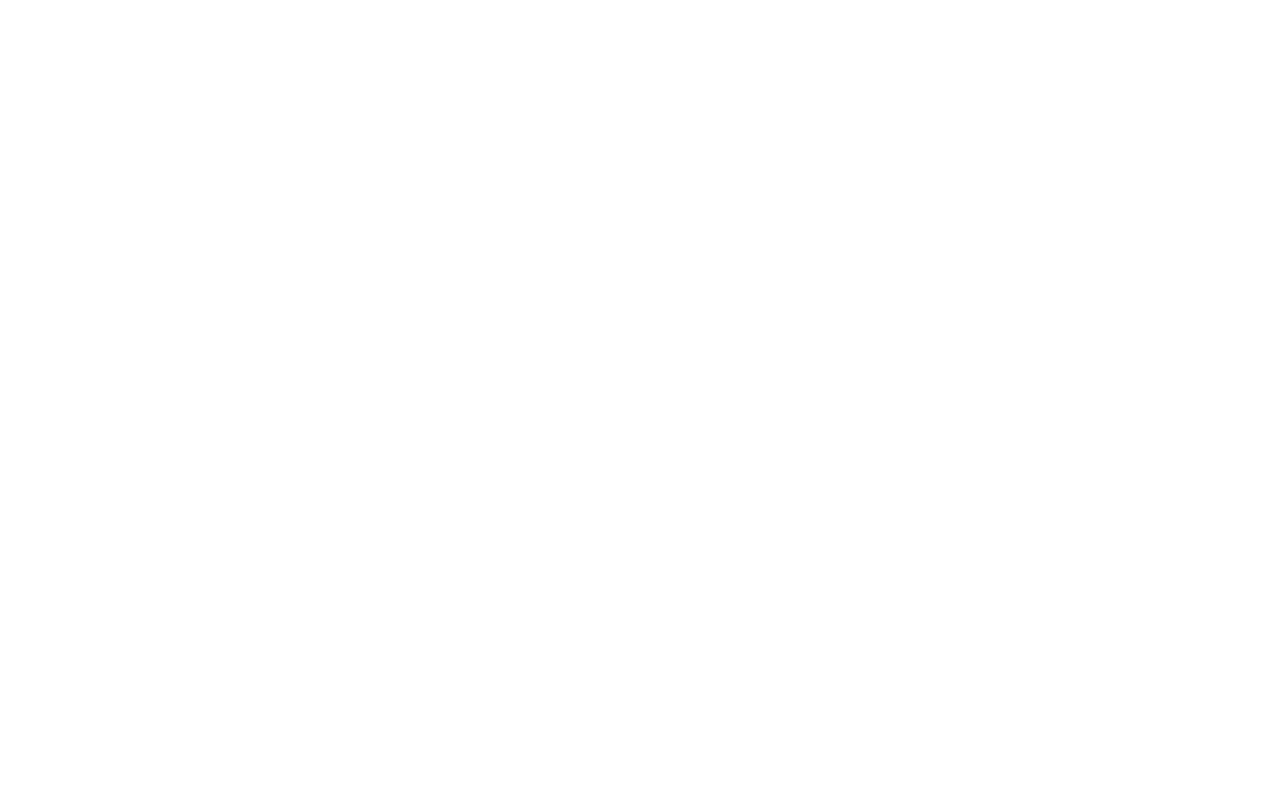
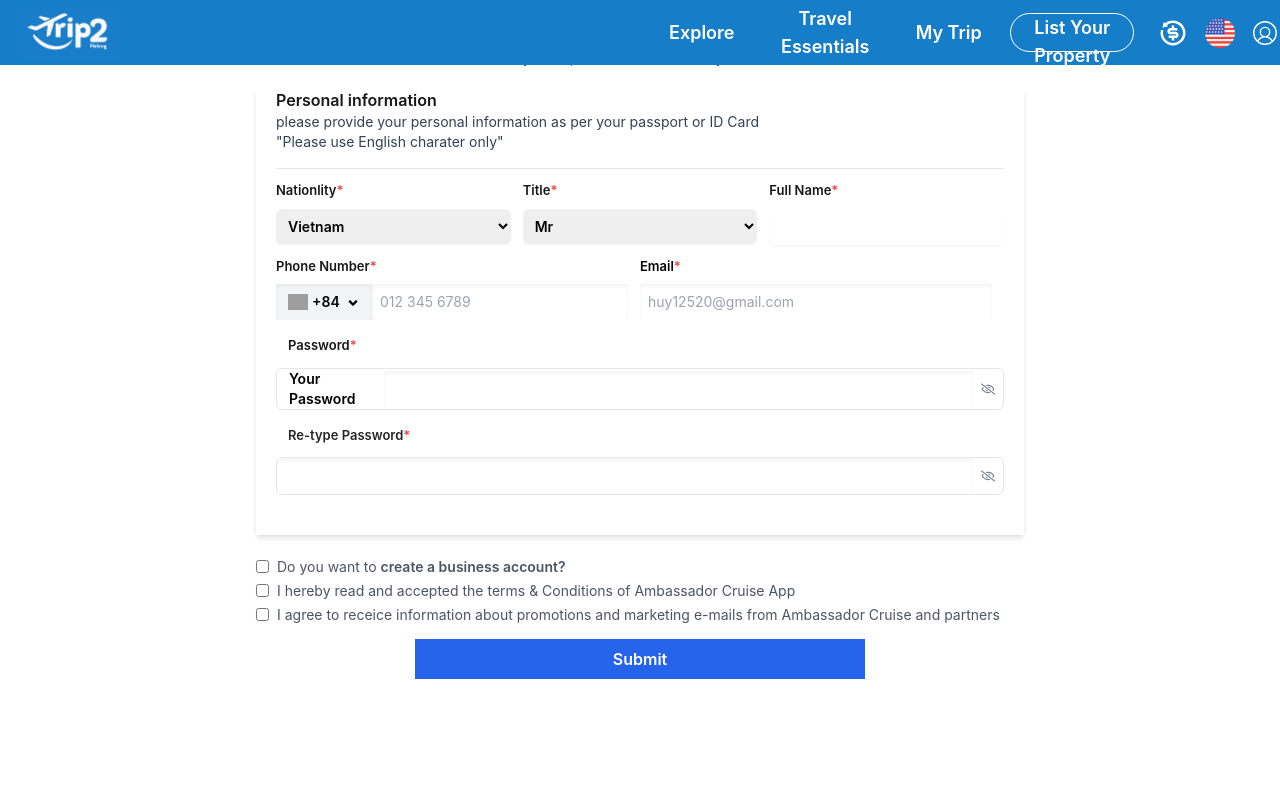
Before and after one commit to dinhvandong/trip2halong-apc-webclient, a React (Create React App) app in the folder trip2halongclient/: page /create-account in a window 1280 px wide. Before the commit this address had no page. Shown: the top 800 px of the page. Built offline with nearby package versions, Linux system fonts and the light colour scheme; grey boxes are pictures that could not be loaded.

Commit message:
update new code

```diff
--- a/trip2halongclient/src/App.js
+++ b/trip2halongclient/src/App.js
@@ -12,6 +12,7 @@
 import AboutPage from './pages/AboutPage'
 import ForgotPasswordPage from './pages/ForgotPasswordPage'
 import ResetPasswordPage from './pages/ResetPasswordPage'
+import CreateAccountPage from './pages/CreateAccountPage'
 // import Duc from './components/Duc/Duc'
 
 
@@ -31,6 +32,7 @@
       <Route path="/" element={<HomePage/>} />
       <Route path="/forgot-password" element={<ForgotPasswordPage/>} />
       <Route path="/reset-password" element={<ResetPasswordPage/>} />
+      <Route path="/create-account" element={<CreateAccountPage/>} />
 
 
 
--- a/trip2halongclient/src/components/huy/CreateAccount/CreateAccount.jsx
+++ b/trip2halongclient/src/components/huy/CreateAccount/CreateAccount.jsx
@@ -45,7 +45,7 @@
 
 
     return (
-        <div className=''>
+        <div className='h-screen'>
             <div className='max-w-[60%] m-auto pt-5'>
                 <h1 className='text-center text-lg font-semibold text-neutral-900'>Create an account</h1>
                 <p className='text-center text-sm text-slate-700'>Create your trip2 account to access your services</p>
--- /dev/null
+++ b/trip2halongclient/src/pages/CreateAccountPage.jsx
@@ -0,0 +1,20 @@
+import React from 'react'
+import Reset from '../components/kien/Reset'
+import Kien from '../components/kien/Kien'
+import VuLong from '../components/vulong/VuLong'
+import Header from '../components/kien/Header'
+import Footer from '../components/vulong/Footer'
+import CreateAccount from '../components/huy/CreateAccount/CreateAccount'
+
+const CreateAccountPage = () => {
+  return (
+    <div className='w-full flex flex-col'>
+    <Header/>
+    <CreateAccount/>
+    <Footer/>
+
+</div>  )
+}
+
+
+export default CreateAccountPage
```
